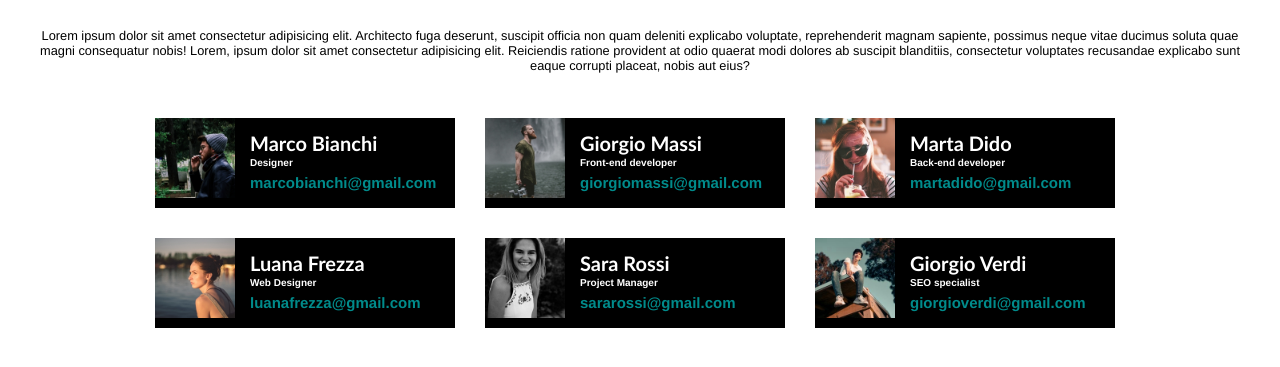
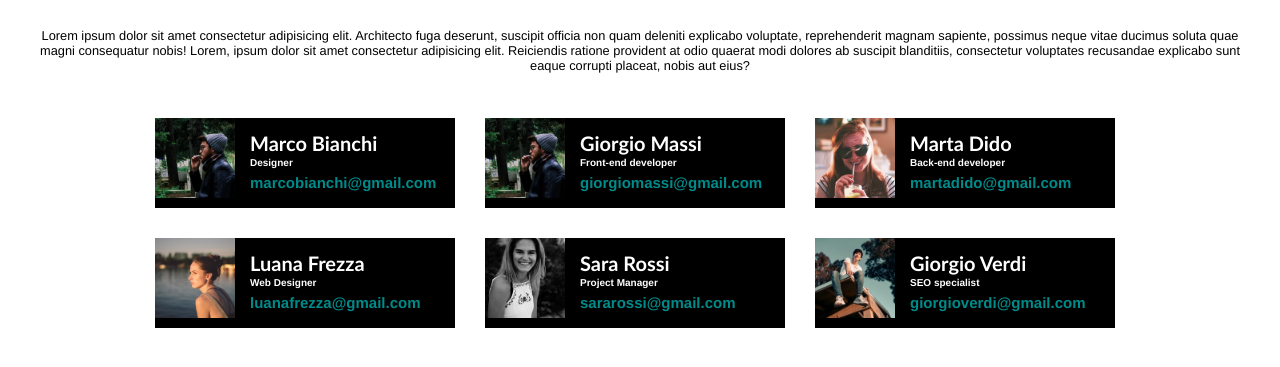
Before and after one commit to Johnnyy91/html-css-float-cards, a plain HTML site: page index.html in a window 1280 px wide. Shown: the part 85-452 px from the top of the page. Drawn offline with Linux system fonts and the light colour scheme.

Commit message:
img modification

```diff
--- a/index.html
+++ b/index.html
@@ -34,7 +34,7 @@
 
             <div class="card clearfix">
 
-                <img src="img/male2.png" alt="male1">
+                <img src="img/male1.png" alt="male1">
 
                 <div class="text">
                     <h2>Giorgio Massi</h2>
```
